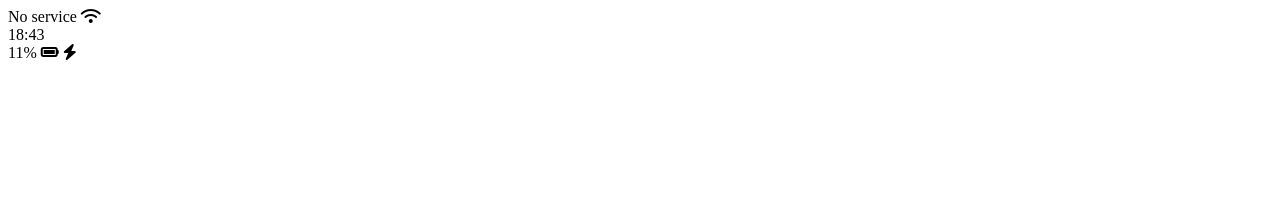
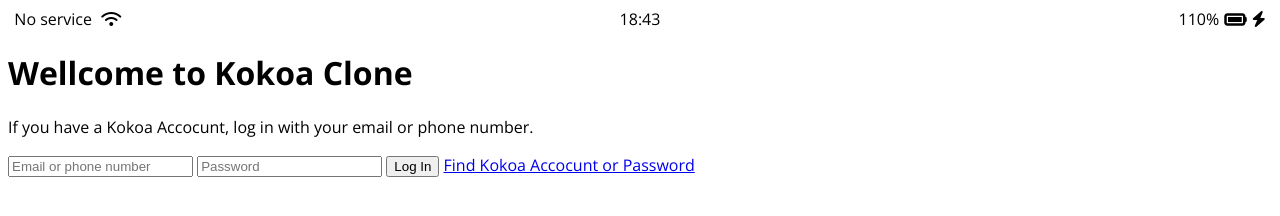
Before and after one commit to garden-j/kokoa-clone, a plain HTML site: page clone-coding/index.html in a window 1280 px wide. Drawn offline with nearby package versions, Linux system fonts and the light colour scheme.

Commit message:
kokoa-clone-2502

```diff
--- /dev/null
+++ b/clone-coding/css/styles.css
@@ -0,0 +1,33 @@
+@import url("https://fonts.googleapis.com/css2?family=Open+Sans:ital,wght@0,300..800;1,300..800&display=swap");
+
+body {
+  font-family: "Open Sans", serif;
+}
+
+.status-bar {
+  display: flex;
+  justify-content: center;
+}
+
+.status-bar__column {
+  width: 33%;
+}
+
+.status-bar__column:first-child span {
+  margin-right: 5px;
+}
+
+.status-bar__column:nth-child(2) {
+  display: flex;
+  justify-content: center;
+}
+
+.status-bar__column:last-child {
+  display: flex;
+  justify-content: flex-end;
+  align-items: center;
+}
+
+.status-bar__column .fa-battery-full {
+  margin: 0px 5px;
+}
--- a/clone-coding/index.html
+++ b/clone-coding/index.html
@@ -1,12 +1,13 @@
 <!DOCTYPE html>
 <html lang="en">
   <head>
+    <link rel="stylesheet" href="css/styles.css" />
     <meta charset="UTF-8" />
     <meta name="viewport" content="width=device-width, initial-scale=1.0" />
     <title>Wellcome to Kokoa Talk</title>
   </head>
   <body>
-    <div id="status-bar">
+    <div class="status-bar">
       <div class="status-bar__column">
         <span>No service</span>
         <i class="fa-solid fa-wifi"></i>
@@ -15,11 +16,26 @@
         <span>18:43</span>
       </div>
       <div class="status-bar__column">
-        <span>11%</span>
-        <i class="fa-solid fa-battery-full"></i>
+        <span>110%</span>
+        <i class="fa-solid fa-battery-full fa-lg"></i>
         <i class="fa-solid fa-bolt"></i>
       </div>
     </div>
+
+    <header class="welcome-header">
+      <h1 class="welcome-header__title">Wellcome to Kokoa Clone</h1>
+      <p class="welcome-header__text">
+        If you have a Kokoa Accocunt, log in with your email or phone number.
+      </p>
+    </header>
+
+    <form id="login-form">
+      <input type="text" placeholder="Email or phone number" />
+      <input type="password" placeholder="Password" />
+      <input type="submit" value="Log In" />
+      <a href="#">Find Kokoa Accocunt or Password</a>
+    </form>
+
     <script
       src="https://kit.fontawesome.com/95a1075a80.js"
       crossorigin="anonymous"
@@ -34,5 +50,10 @@
 
 <!--
     #6.3 Font Awesome
+    use the site 'fintawesome'
+-->
 
+<!--
+  #6.5 Status Bar CSS
+  use the site google.fone
 -->
```
